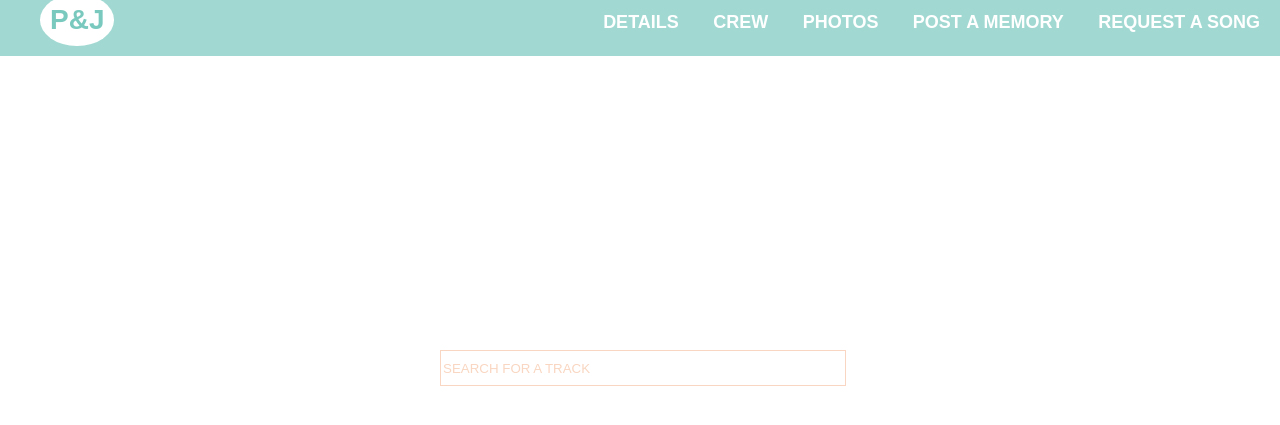
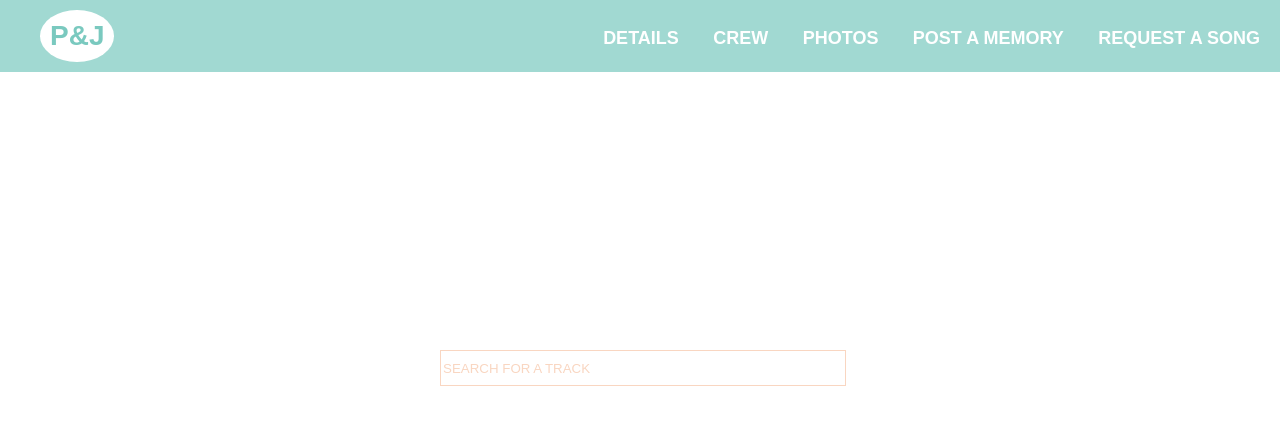
Before and after one commit to phyllisandjohn/phyllisandjohn.github.io, a Jekyll site: the page request/index.html, which Jekyll copies as it is, in a window 1280 px wide. Shown: the top 425 px of the page. Built offline with Jekyll 4.4.1, drawn with Linux system fonts in a browser that asks for light colours; nearby versions of some CDN libraries.

Commit message:
Update request.css

```diff
--- a/css/request.css
+++ b/css/request.css
@@ -1,7 +1,3 @@
-.header {
-  margin-top: -16px;
-}
-
 .search input[type="text"] {
   width: 400px;
   height: 32px;
```
